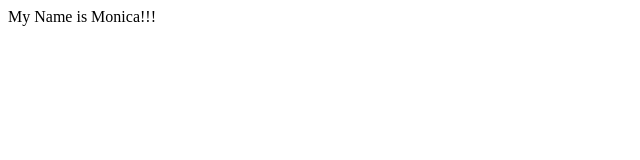
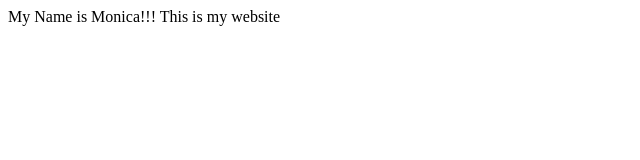
Before and after one commit to motalbot85/first-github-project, a plain HTML site: page index.html in a window 1280 px wide. Shown: the whole page, without its empty margins (0-640 px from the left). Drawn offline with Linux system fonts and the light colour scheme.

Commit message:
My website

```diff
--- a/index.html
+++ b/index.html
@@ -7,5 +7,6 @@
 </head>
 <body>
     My Name is Monica!!!
+    This is my website
 </body>
 </html>
```
